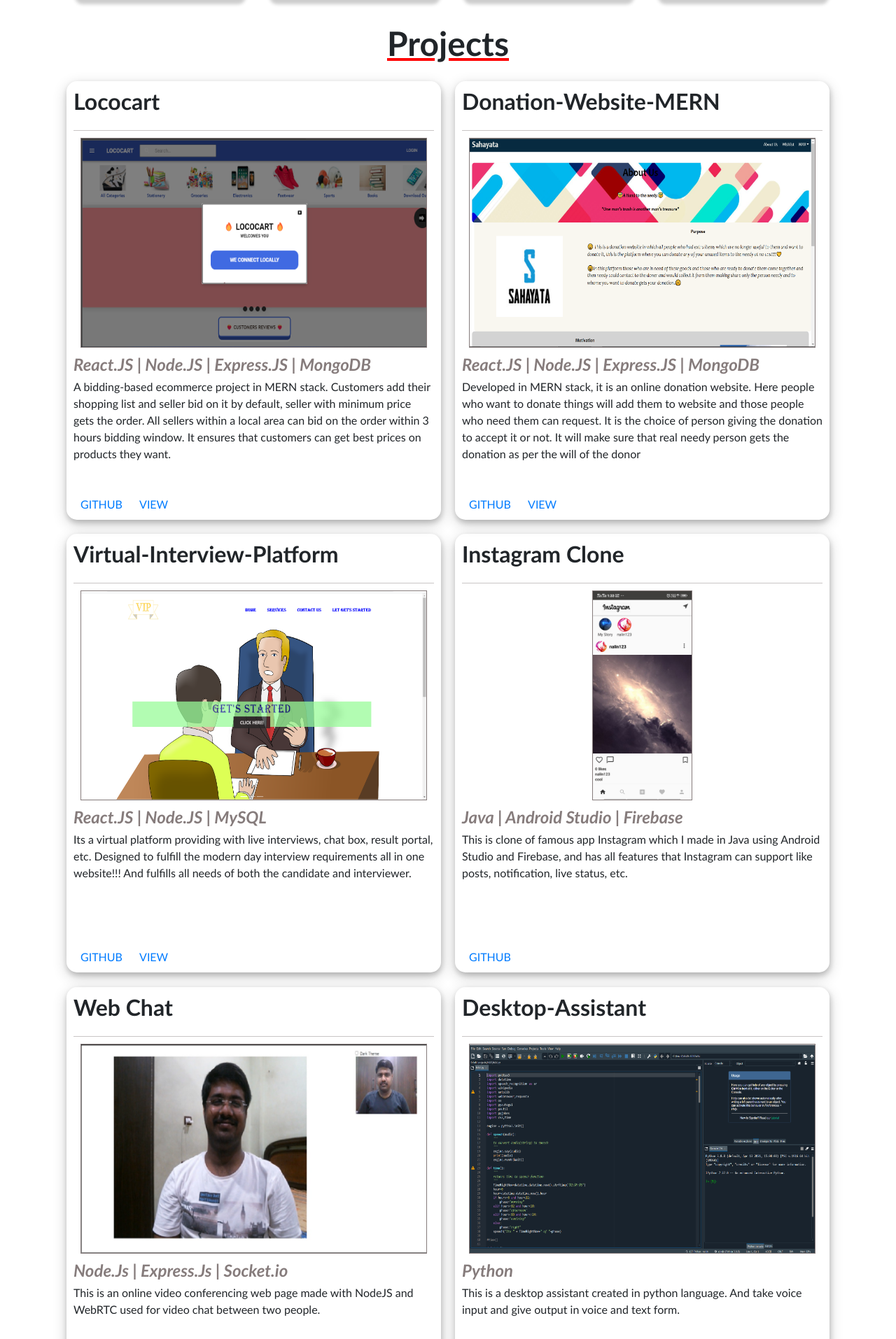
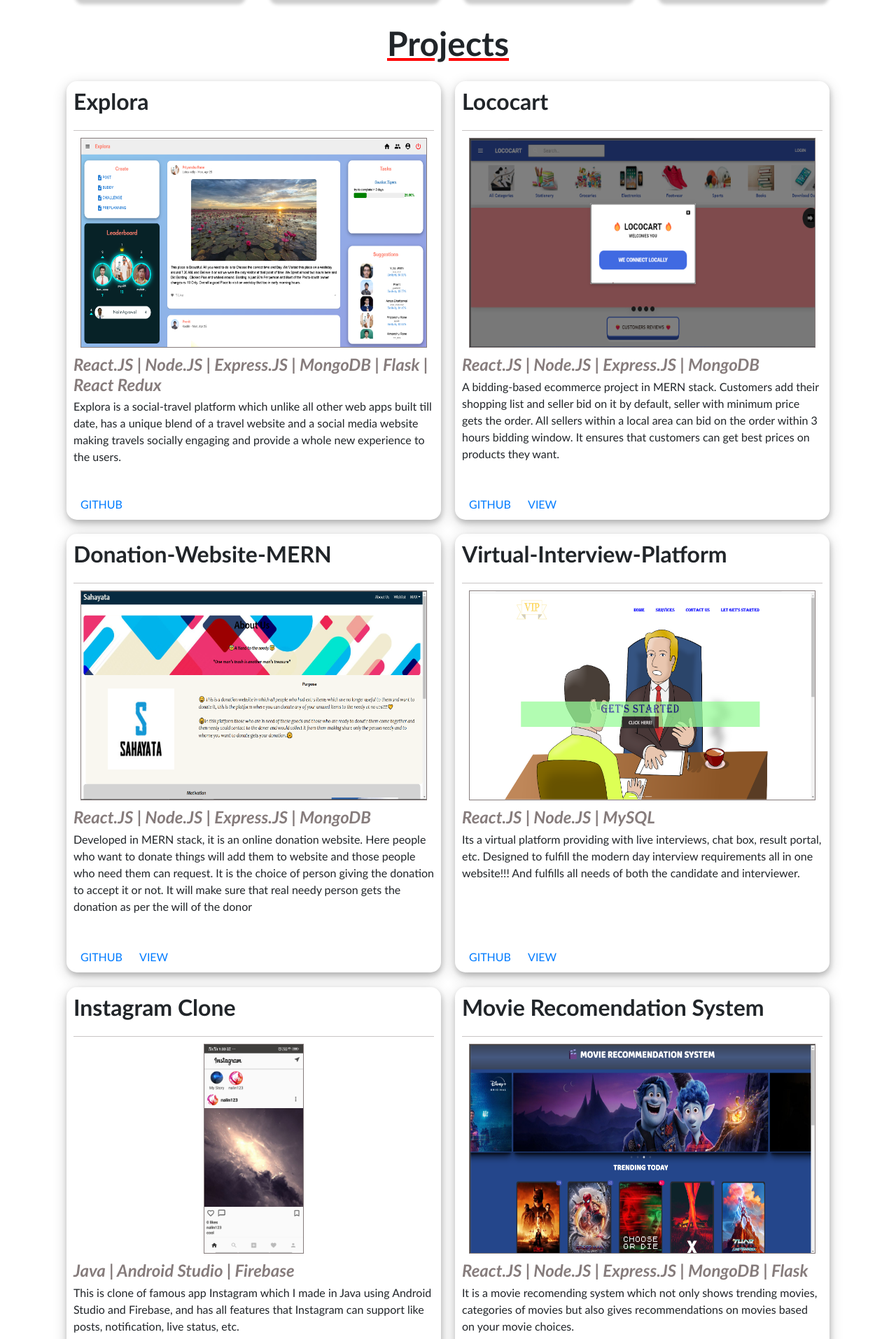
Before and after one commit to nalin-programmer/Portfolio, a React (Create React App) app: page / in a window 1280 px wide. Shown: the part 2726-4640 px from the top of the page at 70% size. Built offline with nearby package versions, Linux system fonts and the light colour scheme; some icons are missing; a web font is replaced by a local one.

Commit message:
added explora to projects

```diff
--- a/src/data/ProjectsData.js
+++ b/src/data/ProjectsData.js
@@ -1,5 +1,16 @@
 const projects = {
   projectsArray: [
+    {
+      _id: "Explora",
+      title: "Explora",
+      languages:
+        "React.JS | Node.JS | Express.JS | MongoDB | Flask | React Redux",
+      images: "/images/explora.png",
+      description:
+        "Explora is a social-travel platform which unlike all other web apps built till date, has a unique blend of a travel website and a social media website making travels socially engaging and provide a whole new experience to the users.",
+      gitHubUrl: "https://github.com/BTP-Project-Semester-6",
+      hostedUrl: "",
+    },
     {
       _id: "1",
       title: "Lococart",
@@ -41,6 +52,16 @@ const projects = {
       hostedUrl: "",
     },
     {
+      _id: "7",
+      title: "Movie Recomendation System",
+      images: "/images/MovieRecomendation.png",
+      languages: "React.JS | Node.JS | Express.JS | MongoDB | Flask",
+      description:
+        "It is a movie recomending system which not only shows trending movies, categories of movies but also gives recommendations on movies based on your movie choices.",
+      gitHubUrl: "https://github.com/SummerProject2020-21",
+      hostedUrl: "",
+    },
+    {
       _id: "5",
       title: "Web Chat",
       images: "/images/WebChat.jpg",
@@ -50,6 +71,7 @@ const projects = {
       gitHubUrl: "https://github.com/nalin-programmer/WebChat",
       hostedUrl: "https://video-confrencing.herokuapp.com/",
     },
+
     {
       _id: "6",
       title: "Desktop-Assistant",
@@ -60,16 +82,7 @@ const projects = {
       gitHubUrl: "https://github.com/nalin-programmer/Desktop-Assistant",
       hostedUrl: "",
     },
-    {
-      _id: "7",
-      title: "Movie Recomendation System",
-      images: "/images/MovieRecomendation.png",
-      languages: "React.JS | Node.JS | Express.JS | MongoDB | Flask",
-      description:
-        "It is a movie recomending system which not only shows trending movies, categories of movies but also gives recommendations on movies based on your movie choices.",
-      gitHubUrl: "https://github.com/SummerProject2020-21",
-      hostedUrl: "",
-    },
+
     {
       _id: "8",
       title: "Fast food ordering and billing system",
```
Also changed, not shown: public/images/explora.png (added).
